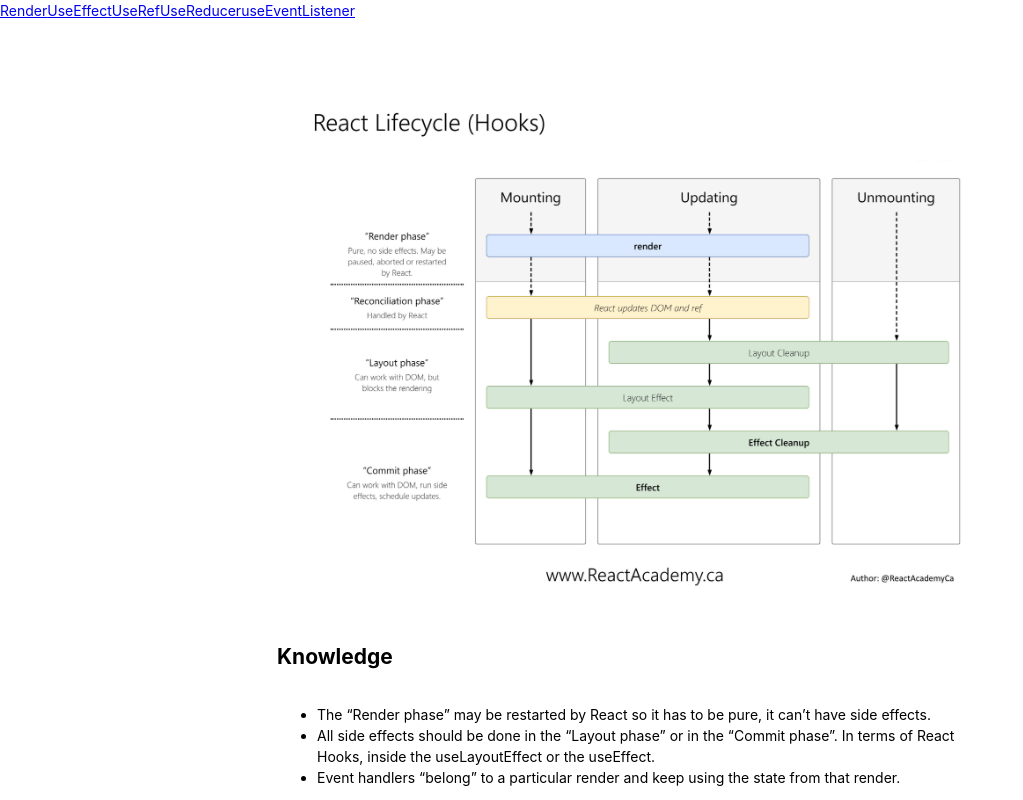
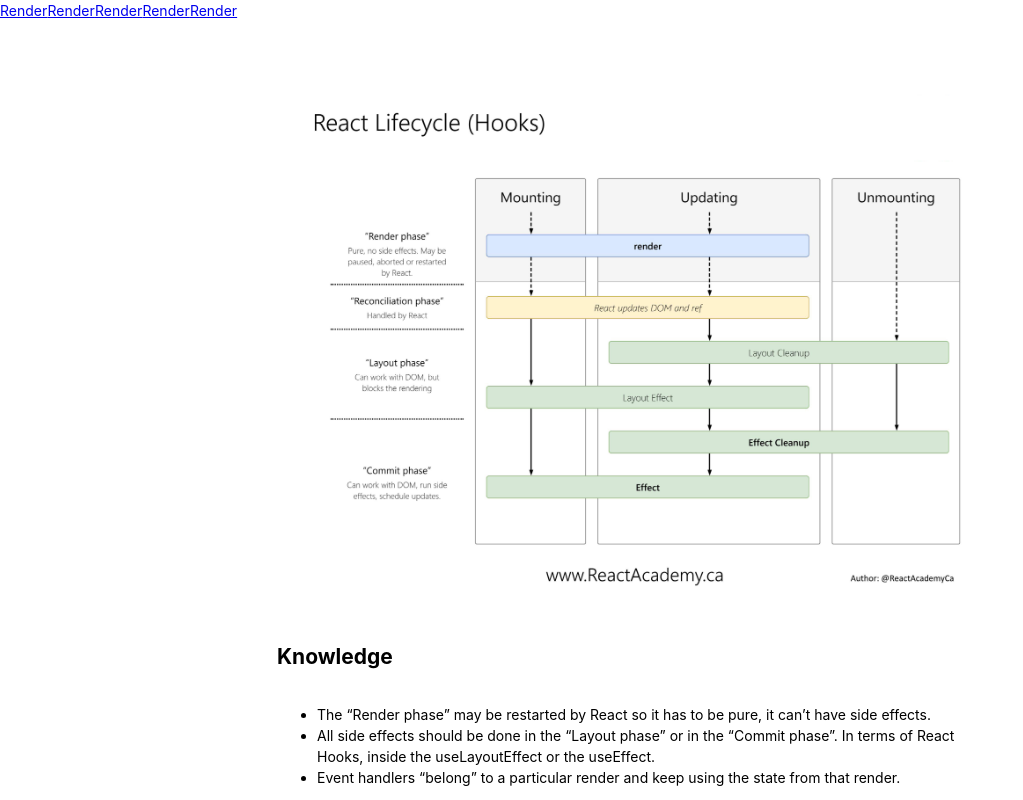
Before and after one commit to plutotv-aaa/practicing-react-hooks, a React (Create React App) app: page / in a window 1280 px wide. Shown: the top 800 px of the page, without its empty margins (0-1023 px from the left). Built offline with nearby package versions, Linux system fonts and the light colour scheme.

Commit message:
Add ccstype and fix nav configuration so that it matches best practice for react router

```diff
--- a/package.json
+++ b/package.json
@@ -10,6 +10,7 @@
     "@testing-library/user-event": "^7.1.2",
     "@types/react-transition-group": "^4.2.0",
     "clsx": "^1.1.0",
+    "csstype": "^2.6.9",
     "dedent": "^0.7.0",
     "emotion": "^10.0.7",
     "hoist-non-react-statics": "^3.3.2",
--- a/src/App.js
+++ b/src/App.js
@@ -16,6 +16,9 @@ export function App(props) {
       <Nav />
       <article>
         <Switch>
+          <Route exact path="/">
+            <Rendering />
+          </Route>
           <Route path="/use-effect">
             <UseEffectGuide />
           </Route>
@@ -28,9 +31,6 @@ export function App(props) {
           <Route path="/use-event-listener">
             <UseEventListenerGuide />
           </Route>
-          <Route path="/">
-            <Rendering />
-          </Route>
         </Switch>
       </article>
     </Router>
--- a/src/application/components/Nav.jsx
+++ b/src/application/components/Nav.jsx
@@ -1,5 +1,5 @@
 import React from 'react';
-import { Link } from 'react-router-dom';
+import { NavLink } from 'react-router-dom';
 
 import withStyles from '../../core/jss/theme/withStyles';
 
@@ -23,29 +23,32 @@ const styles = theme => ({
         backgroundColor: '#ddd',
         color: 'black',
       },
-      '& .active': {
-        backgroundColor: '#4caf50',
-        color: 'white',
+      '&.active': {
+        backgroundColor: '#ddd',
+        color: 'black',
       },
     },
   },
 });
 
 const paths = [
-  { name: 'Render', to: '/' },
-  { name: 'UseEffect', to: '/use-effect' },
-  { name: 'UseRef', to: '/use-ref' },
-  { name: 'UseReducer', to: '/use-reducer' },
-  { name: 'useEventListener', to: '/use-event-listener' },
+  { key: 'render', className: 'Render', to: '/', exact: true },
+  { key: 'useseffect', className: 'UseEffect', to: '/use-effect', exact: false },
+  { key: 'useref', className: 'UseRef', to: '/use-ref', exact: false },
+  { key: 'usereducer', className: 'UseReducer', to: '/use-reducer', exact: false },
+  {
+    key: 'useeventlistener',
+    className: 'useEventListener',
+    to: '/use-event-listener',
+    exact: false,
+  },
 ];
 
 export const Nav = ({ classes }) => {
   return (
     <nav className={classes.nav}>
-      {paths.map(({ name, to }, i) => (
-        <Link key={name} to={to}>
-          {name}
-        </Link>
+      {paths.map(path => (
+        <NavLink {...path}>Render</NavLink>
       ))}
     </nav>
   );
```
Also changed, not shown: 1 other file (tests, documents, lock files or other folders).
